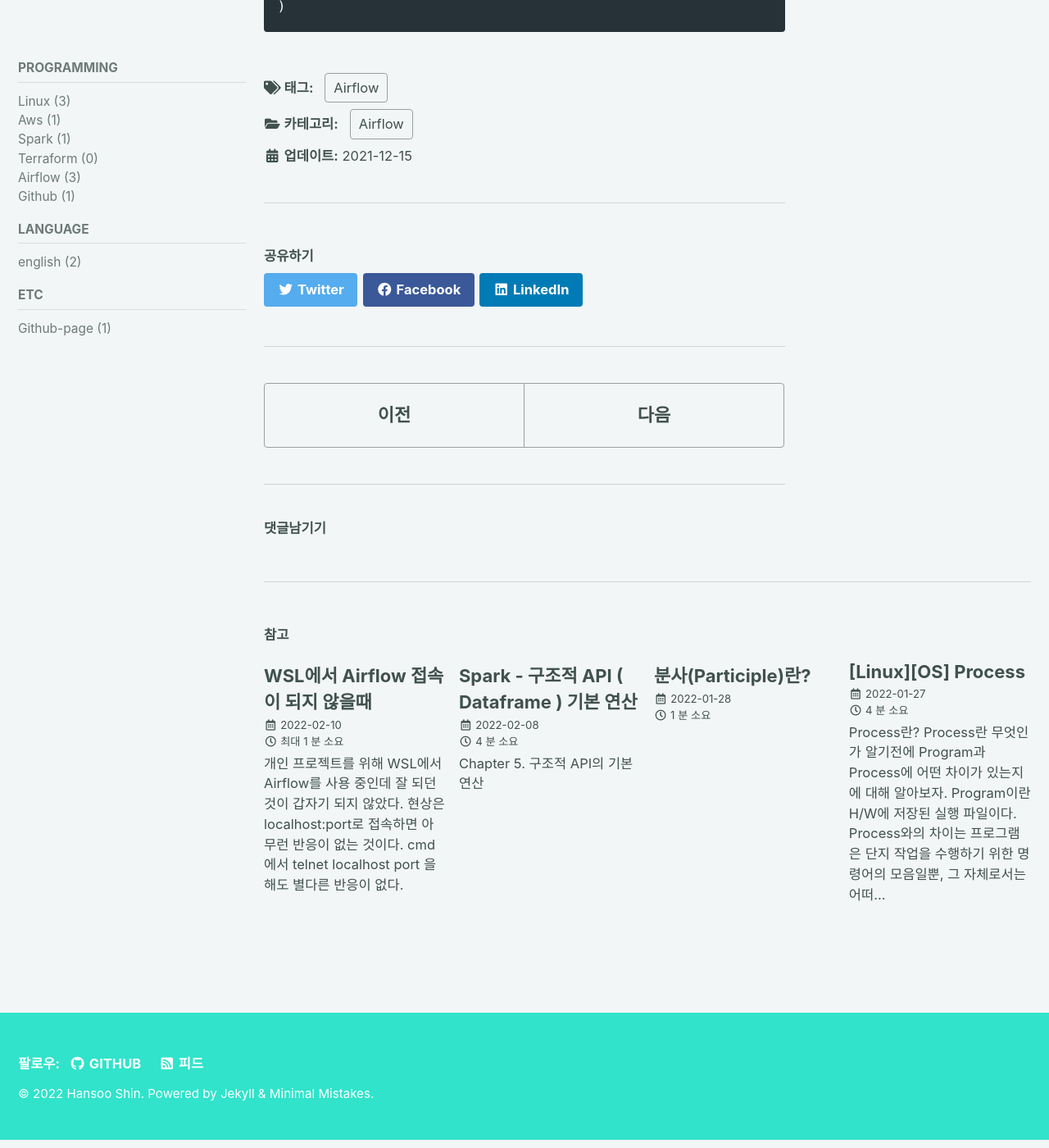
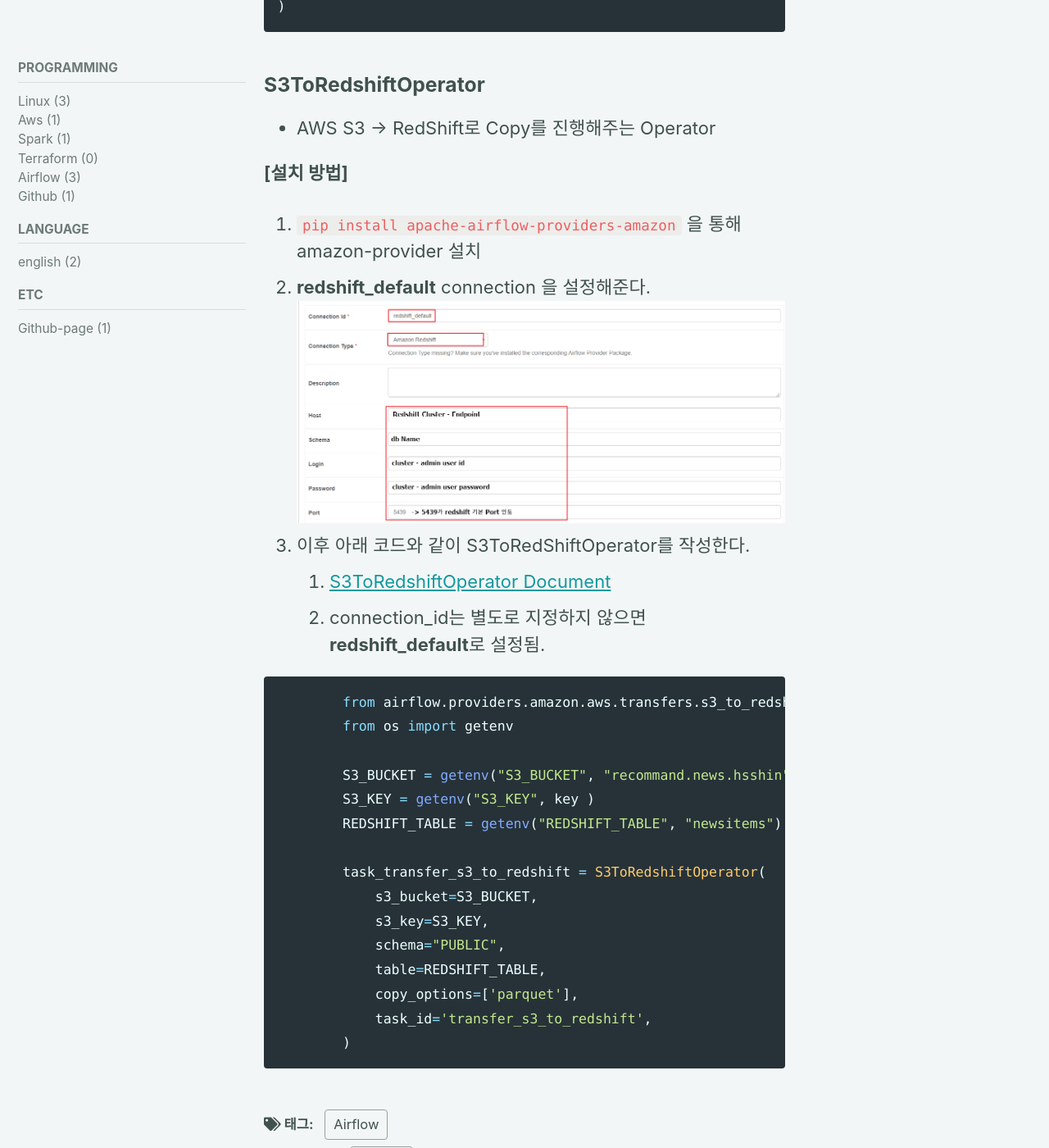
Before and after one commit to dlgldgldgld/dlgldgldgld.github.io, a Jekyll site: the page built from _posts/Airflow/2021-12-15-Airflow_Operator.md, in a window 1280 px wide and 1400 px high, scrolled down 6888 px. Shown: the whole window at 82% size. Built offline with Jekyll 4.4.1, drawn with Linux system fonts in a browser that asks for light colours; cached includes are drawn as plain includes; comment, search, counter and statistics services are not loaded.

Commit message:
adding airflow-redshift-connection

````diff
--- a/_posts/Airflow/2021-12-15-Airflow_Operator.md
+++ b/_posts/Airflow/2021-12-15-Airflow_Operator.md
@@ -186,3 +186,33 @@ t3 = SparkSubmitOperator(
     application_args = [crawler_path, "csv", conv_respath, conv_filename]
 )
 ```
+
+
+### S3ToRedshiftOperator
+- AWS S3 -> RedShift로 Copy를 진행해주는 Operator
+
+**[설치 방법]**
+1. `pip install apache-airflow-providers-amazon` 을 통해 amazon-provider 설치
+2. **redshift_default** connection 을 설정해준다.
+   ![alt](../../assets/images/2021-12-15-Airflow_Operator/redshift-connection-env.png)
+3. 이후 아래 코드와 같이 S3ToRedShiftOperator를 작성한다.
+   1. [S3ToRedshiftOperator Document](https://airflow.apache.org/docs/apache-airflow-providers-amazon/stable/_api/airflow/providers/amazon/aws/transfers/s3_to_redshift/index.html#airflow.providers.amazon.aws.transfers.s3_to_redshift.S3ToRedshiftOperator)
+   2. connection_id는 별도로 지정하지 않으면 **redshift_default**로 설정됨.
+
+```python
+        from airflow.providers.amazon.aws.transfers.s3_to_redshift import S3ToRedshiftOperator
+        from os import getenv
+
+        S3_BUCKET = getenv("S3_BUCKET", "recommand.news.hsshin")
+        S3_KEY = getenv("S3_KEY", key )
+        REDSHIFT_TABLE = getenv("REDSHIFT_TABLE", "newsitems")
+
+        task_transfer_s3_to_redshift = S3ToRedshiftOperator(
+            s3_bucket=S3_BUCKET,
+            s3_key=S3_KEY,
+            schema="PUBLIC",
+            table=REDSHIFT_TABLE,
+            copy_options=['parquet'],
+            task_id='transfer_s3_to_redshift',
+        )
+```
````
Also changed, not shown: assets/images/2021-12-15-Airflow_Operator/redshift-connection-env.png (added).
